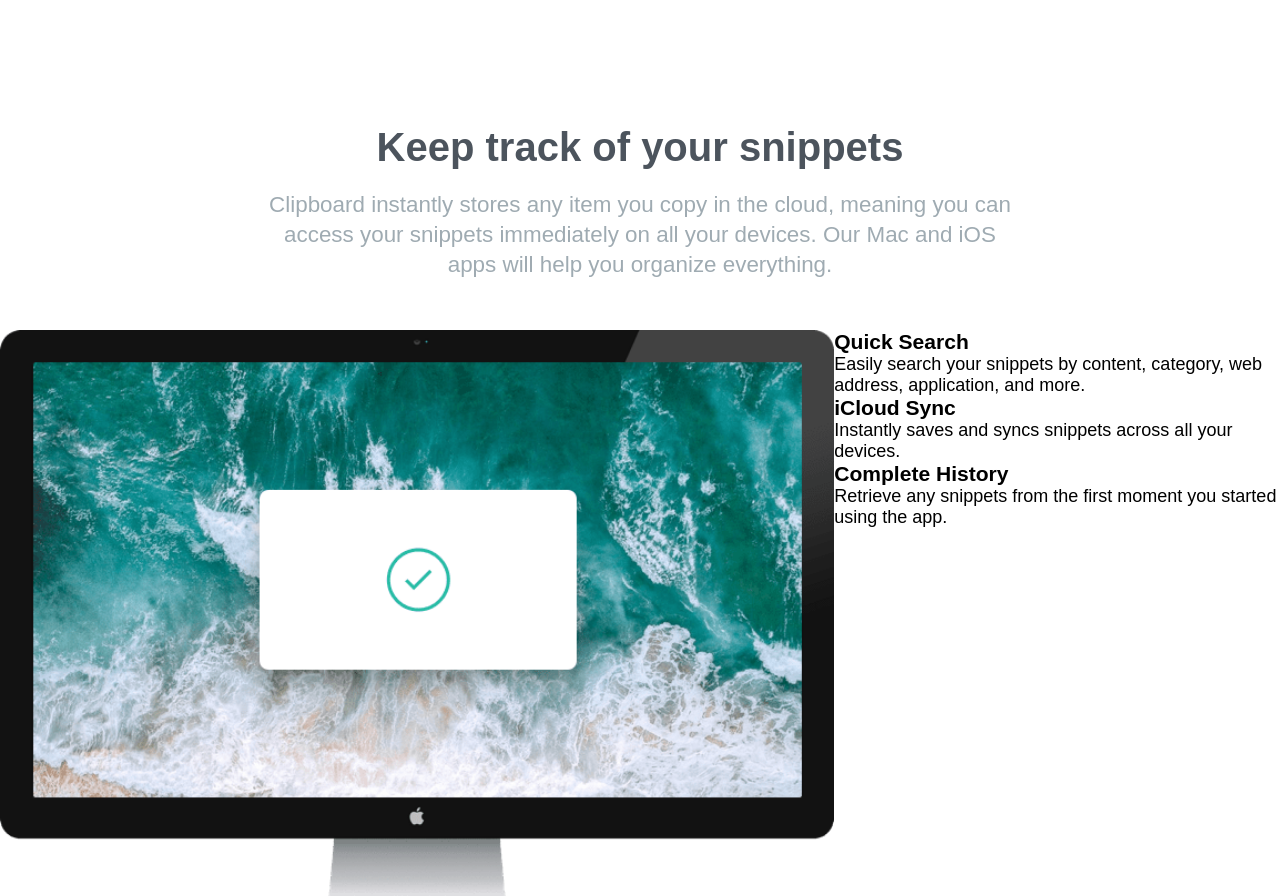
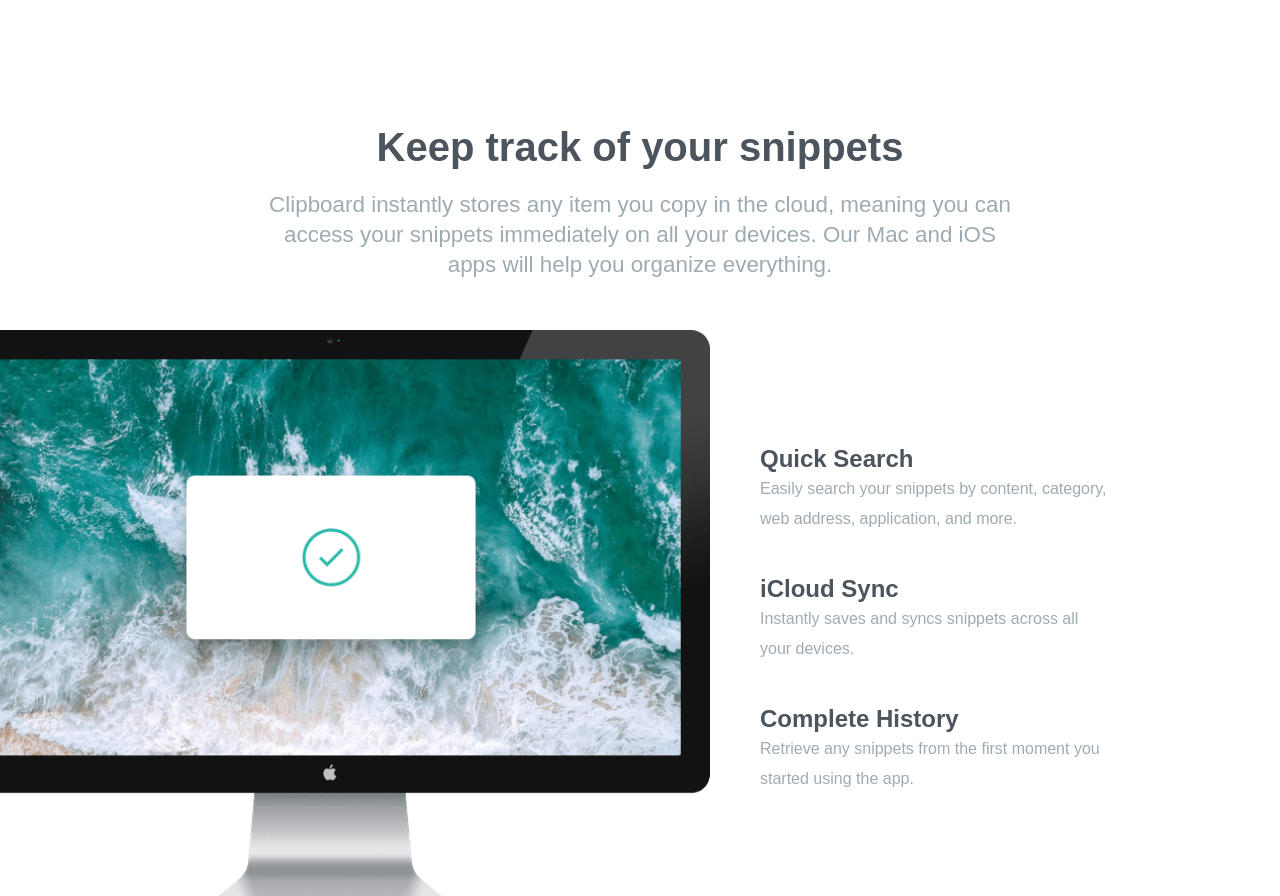
Before and after one commit to ian1bit/clipboard-landing-page, a plain HTML site: page index.html in a window 1280 px wide. Shown: the part 600-1496 px from the top of the page. Drawn offline with Linux system fonts and the light colour scheme; a web font is replaced by a local one.

Commit message:
feat: snnipets section style finish

```diff
--- a/index.html
+++ b/index.html
@@ -36,7 +36,7 @@
 
     <div class="snippets-examples">
       <img src="images/image-computer.png" alt="screen computer">
-      <ul>
+      <ul class="qualitys">
         <li>
           <h3>Quick Search</h3>
           <p>Easily search your snippets by content, category, web address, application, and more.</p>
--- a/style/style.css
+++ b/style/style.css
@@ -112,7 +112,7 @@ main {
 
 .snippets {
     width: 100vw;
-    max-width: 100%;
+    max-width: 940px;
     margin: 150px auto;
 }
 
@@ -140,5 +140,37 @@ main {
 
 .snippets-examples {
     display: flex;
+    gap: 50px;
+    align-items: center;
+    direction: rtl;
+}
 
+.snippets-examples img {
+    min-width: 760px;
+    order: 1;
 }
+
+.snippets-examples .qualitys {
+    min-width: 350px;
+    direction: ltr;
+}
+
+.snippets-examples .qualitys li {
+    line-height: 30px;
+}
+
+.snippets-examples .qualitys li:not(:last-child) {
+    margin-bottom: 40px;
+}
+
+.snippets-examples .qualitys li h3 {
+    font-weight: 600;
+    font-size: 1.5rem;
+    color: var(--dark-grayish-blue);
+}
+
+.snippets-examples .qualitys li p {
+    font-weight: 400;
+    font-size: 1rem;
+    color: var(--grayish-blue);
+}
```
